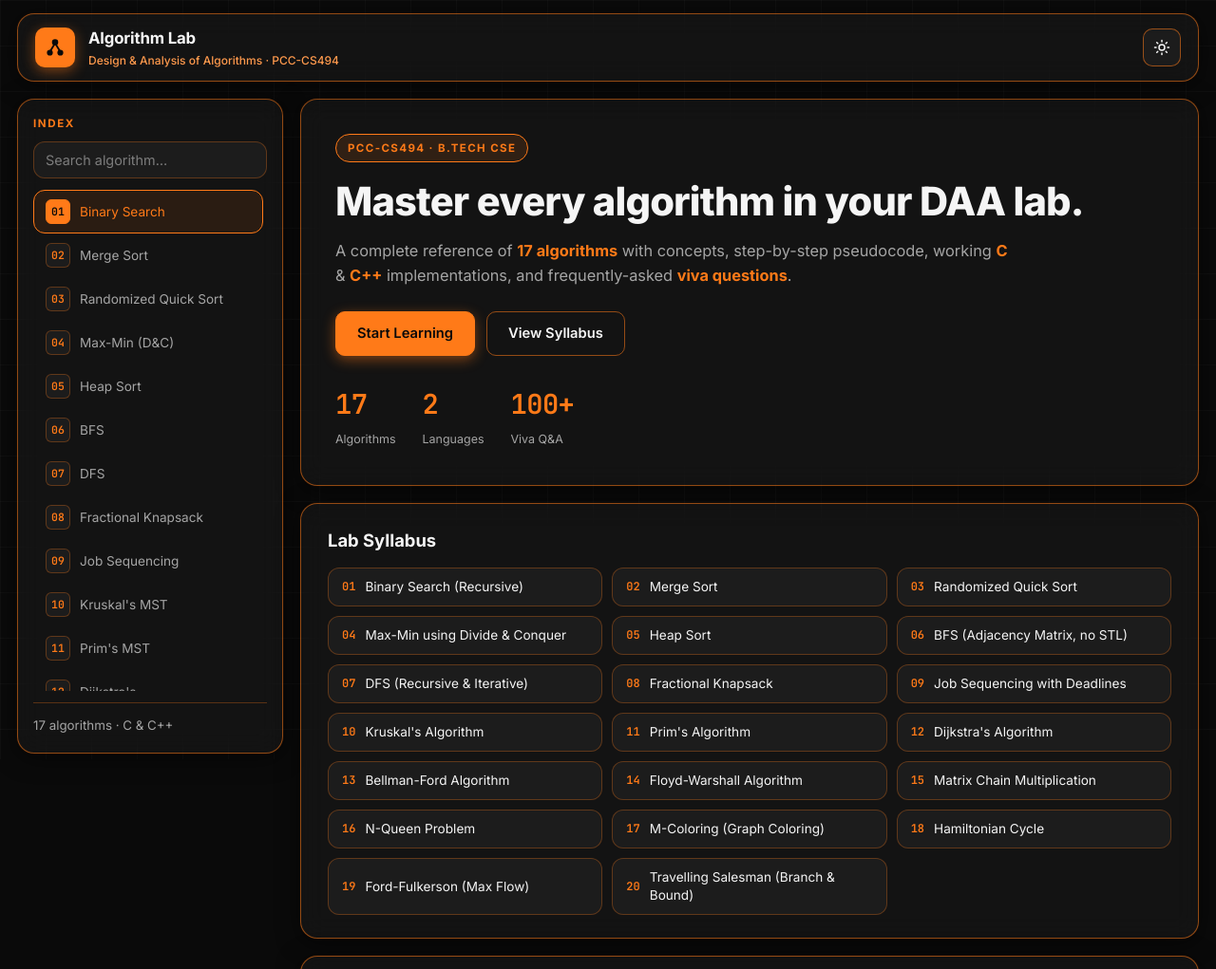
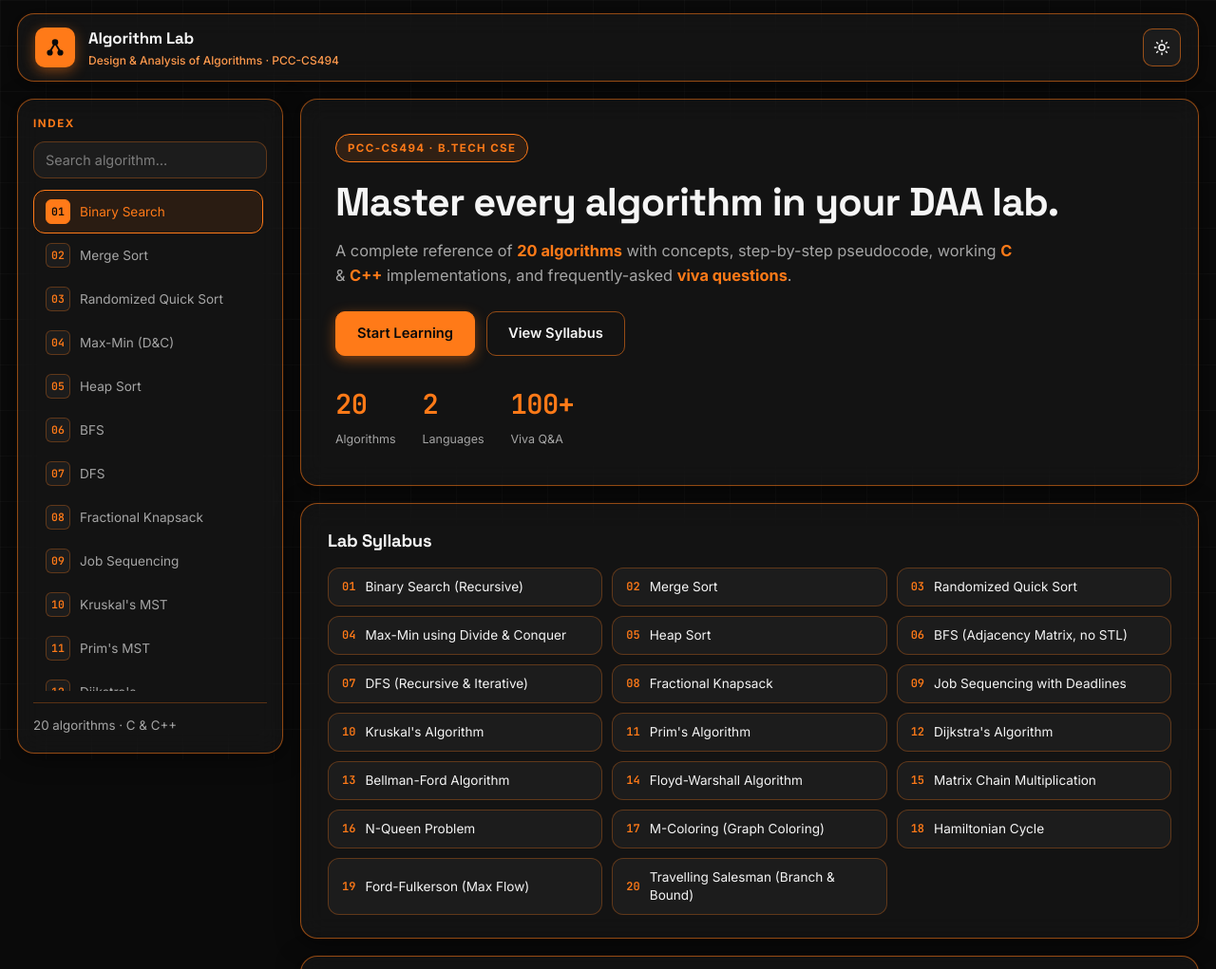
Before and after one commit to karfa113/Algorithms, a plain HTML site: page index.html in a window 1280 px wide. Shown: the top 1021 px of the page at 95% size. Drawn offline with Linux system fonts and the light colour scheme.

Commit message:
Readme modified

```diff
--- a/index.html
+++ b/index.html
@@ -8,7 +8,7 @@
 <link rel="icon" type="image/svg+xml" href="favicon.svg" />
 <link rel="preconnect" href="https://fonts.googleapis.com">
 <link rel="preconnect" href="https://fonts.gstatic.com" crossorigin>
-<link href="https://fonts.googleapis.com/css2?family=Inter:wght@300;400;500;600;700;800&family=JetBrains+Mono:wght@400;500;600&display=swap" rel="stylesheet">
+<link href="https://fonts.googleapis.com/css2?family=Inter:wght@300;400;500;600;700;800&family=JetBrains+Mono:wght@400;500;600&family=Space+Grotesk:wght@400;500;600;700&display=swap" rel="stylesheet">
 <link rel="stylesheet" href="styles.css" />
 </head>
 <body>
@@ -60,7 +60,7 @@
     </div>
     <ul id="algoList" class="algo-list"></ul>
     <div class="sidebar-foot muted">
-      <small>17 algorithms · C &amp; C++</small>
+      <small>20 algorithms · C &amp; C++</small>
     </div>
   </aside>
 
@@ -72,13 +72,13 @@
       <div class="hero-inner">
         <span class="badge">PCC-CS494 · B.Tech CSE</span>
         <h2>Master every algorithm in your DAA lab.</h2>
-        <p>A complete reference of <strong>17 algorithms</strong> with concepts, step-by-step pseudocode, working <strong>C</strong> &amp; <strong>C++</strong> implementations, and frequently-asked <strong>viva questions</strong>.</p>
+        <p>A complete reference of <strong>20 algorithms</strong> with concepts, step-by-step pseudocode, working <strong>C</strong> &amp; <strong>C++</strong> implementations, and frequently-asked <strong>viva questions</strong>.</p>
         <div class="hero-cta">
           <a href="#algo-1" class="btn primary">Start Learning</a>
           <a href="#syllabus" class="btn ghost">View Syllabus</a>
         </div>
         <div class="hero-stats">
-          <div class="stat"><span>17</span><small>Algorithms</small></div>
+          <div class="stat"><span>20</span><small>Algorithms</small></div>
           <div class="stat"><span>2</span><small>Languages</small></div>
           <div class="stat"><span>100+</span><small>Viva Q&amp;A</small></div>
         </div>
--- a/styles.css
+++ b/styles.css
@@ -69,6 +69,18 @@ body {
   line-height: 1.6;
   -webkit-font-smoothing: antialiased;
   scroll-behavior: smooth;
+}
+
+/* Display font — Space Grotesk for brand wordmark + headings.
+   Inter remains the body face for dense reading. */
+h1, h2, h3,
+.brand h1,
+.hero h2,
+.algo-title h2,
+.subsection h3,
+.syllabus h3 {
+  font-family: 'Space Grotesk', 'Inter', system-ui, sans-serif;
+  letter-spacing: -0.015em;
 }
 
 /* ---------- Static background ---------- */
@@ -297,12 +309,12 @@ body {
 .hero h2 {
   font-size: clamp(1.7rem, 4vw, 2.6rem);
   line-height: 1.15;
-  font-weight: 800;
+  font-weight: 700;
   letter-spacing: -0.02em;
   margin-bottom: 14px;
   color: var(--text);
 }
-.hero h2 strong { color: var(--orange); font-weight: 800; }
+.hero h2 strong { color: var(--orange); font-weight: 700; }
 .hero p {
   font-size: 1.02rem;
   color: var(--text-muted);
```
Also changed, not shown: 1 other file.
